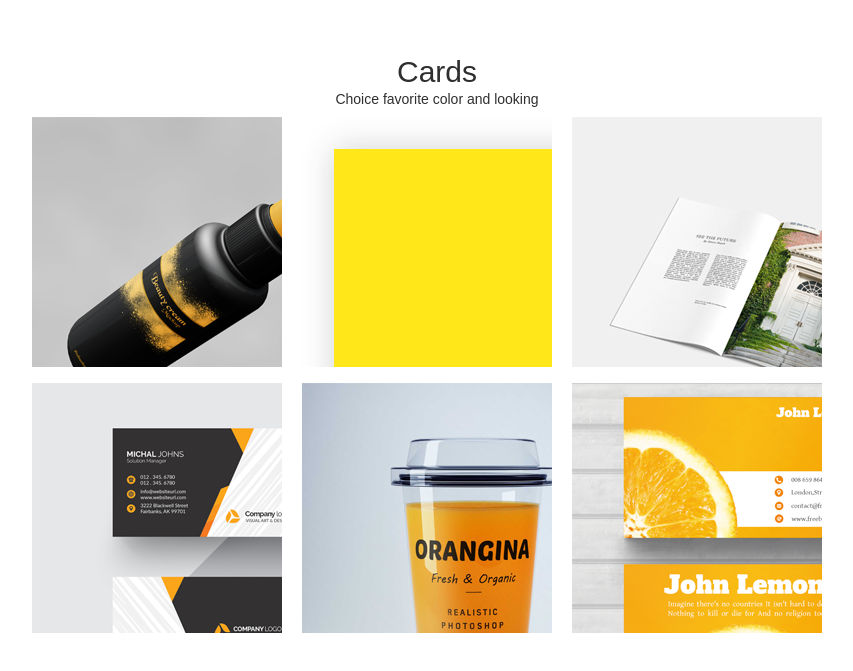
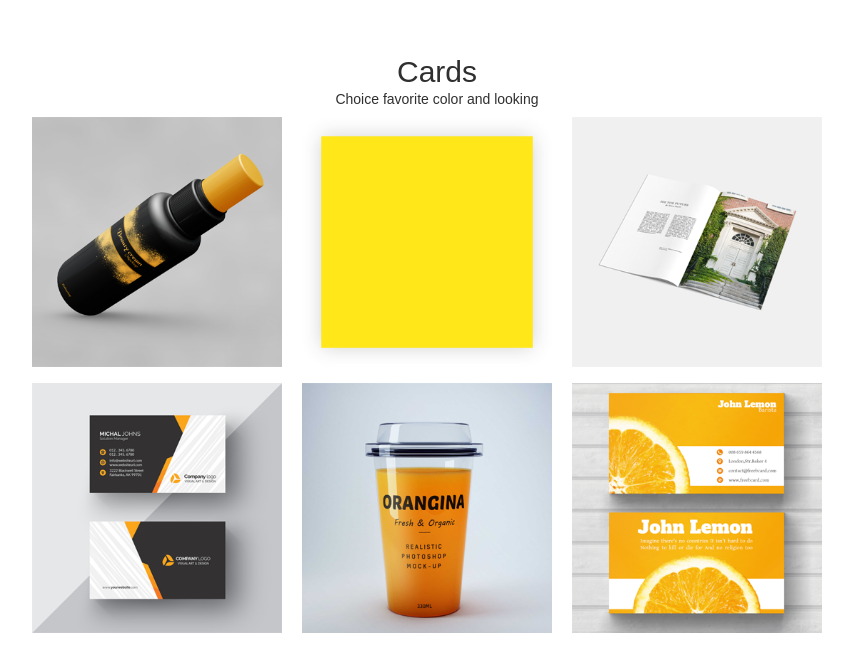
Before and after one commit to katrinkattt/react-app-yellow, a React (Create React App) app in the folder app-lending/yell-app/: page / in a window 1280 px wide. Shown: the part 1841-2512 px from the top of the page, without its empty margins (203-1056 px from the left). Built offline with nearby package versions, Linux system fonts and the light colour scheme.

Commit message:
Update index.css

```diff
--- a/app-lending/yell-app/src/index.css
+++ b/app-lending/yell-app/src/index.css
@@ -240,16 +240,9 @@
   height: 250px;
   width: 250px;
   margin: 0 0 16px 20px;
-  background: #444;
+  background: #fcd708;
+  background-size: cover !important;
   /* если надо для каждого блока свой цвет, то пропиши для каждого класс с сответстующим цветом */
-}
-.foto__card{
-  height: 100%;
-  width: 100%;
-}
-.small-block img{
-  height: 100%;
-  width: auto;
 }
 
 
```
